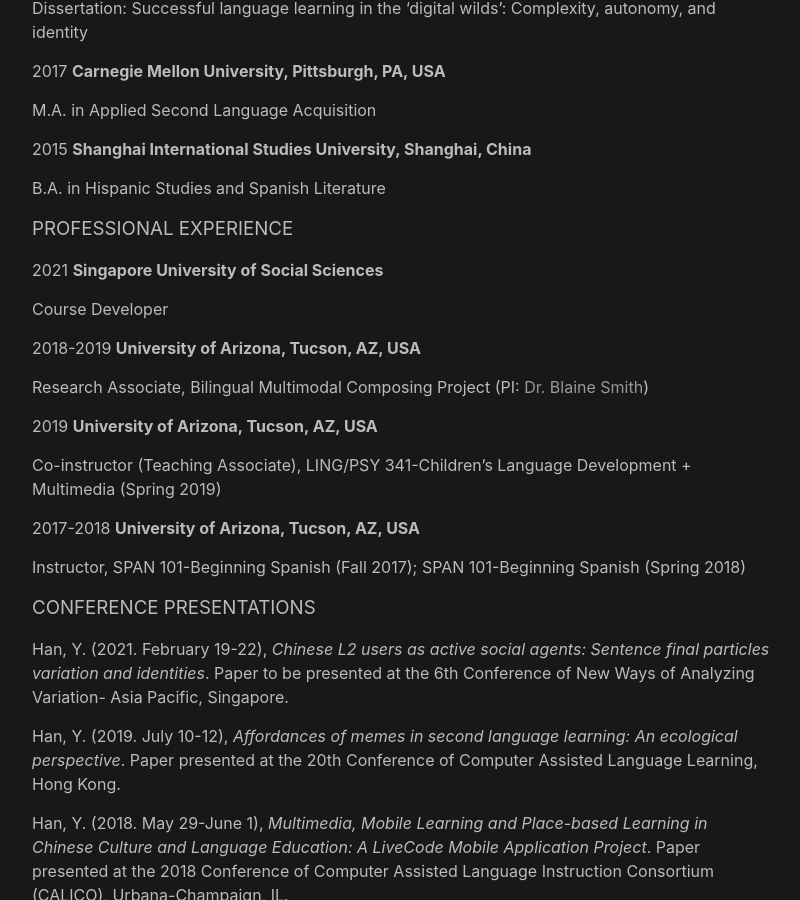
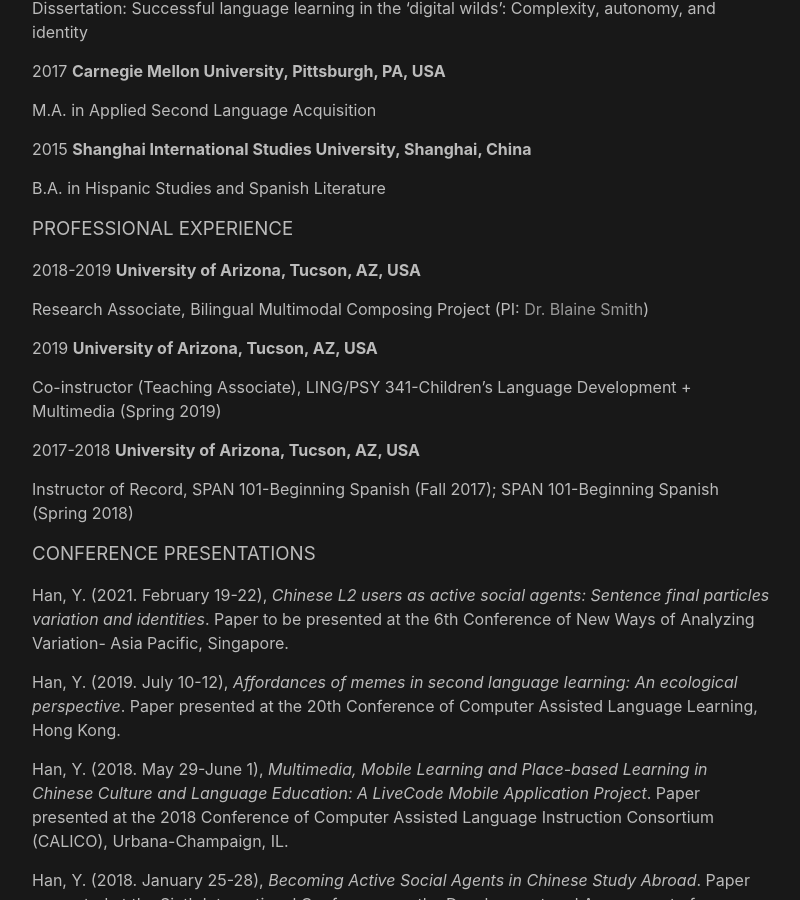
Before and after one commit to yitinghanphd/yitinghanphd.github.io, a Jekyll site: the page built from cv.md, in a window 1280 px wide and 900 px high, scrolled down 341 px. Shown: the whole window, without its empty margins (238-1038 px from the left). Built offline with Jekyll 4.4.1, drawn with Linux system fonts in a browser that asks for light colours.

Commit message:
Update cv.md
update

```diff
--- a/cv.md
+++ b/cv.md
@@ -26,9 +26,6 @@ M.A. in Applied Second Language Acquisition
 B.A. in Hispanic Studies and Spanish Literature
 
 ### PROFESSIONAL EXPERIENCE
-2021  **Singapore University of Social Sciences**
-
-Course Developer
 
 2018-2019  **University of Arizona, Tucson, AZ, USA**
 
@@ -40,7 +37,7 @@ Co-instructor (Teaching Associate), LING/PSY 341-Children’s Language Developme
 
 2017-2018  **University of Arizona, Tucson, AZ, USA**
 
-Instructor, SPAN 101-Beginning Spanish (Fall 2017); SPAN 101-Beginning Spanish (Spring 2018)
+Instructor of Record, SPAN 101-Beginning Spanish (Fall 2017); SPAN 101-Beginning Spanish (Spring 2018)
 
 ### CONFERENCE PRESENTATIONS
 
```
